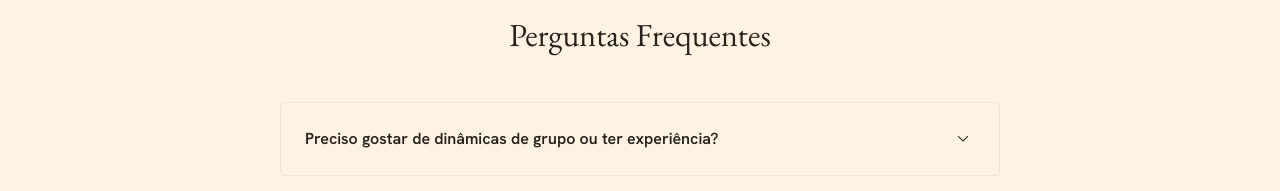
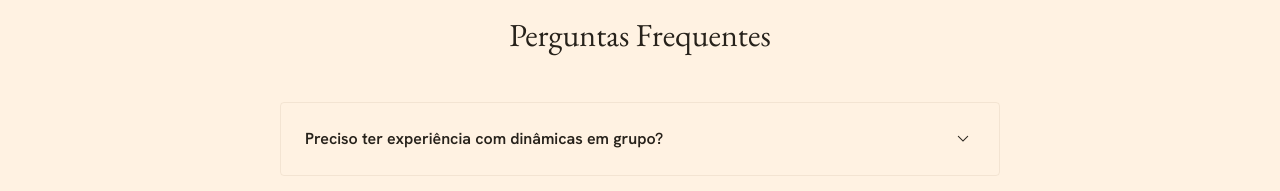
Before and after one commit to Eben-Studio/existe-mais, a React (Vite) app: page / in a window 1280 px wide. Shown: the part 9460-9651 px from the top of the page. Built offline with nearby package versions, Linux system fonts and the light colour scheme; a web font is replaced by a local one.

Commit message:
Atualizar o landingContent.ts

```diff
--- a/src/data/landingContent.ts
+++ b/src/data/landingContent.ts
@@ -98,7 +98,7 @@ export const BEFORE_ITEMS = [
 
 export const FAQ_ITEMS = [
   {
-    question: 'Preciso gostar de dinâmicas de grupo ou ter experiência?',
+    question: 'Preciso ter experiência com dinâmicas em grupo?',
     answer:
       'Não. O Existe Mais foi criado para pessoas que desejam se desenvolver, independentemente de já terem participado de experiências em grupo. As vivências são conduzidas de forma leve, respeitosa e acessível.',
   },
```
